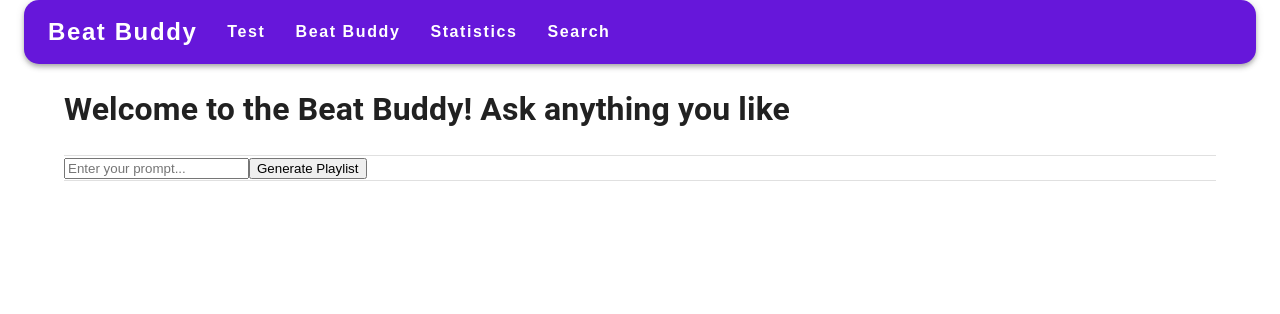
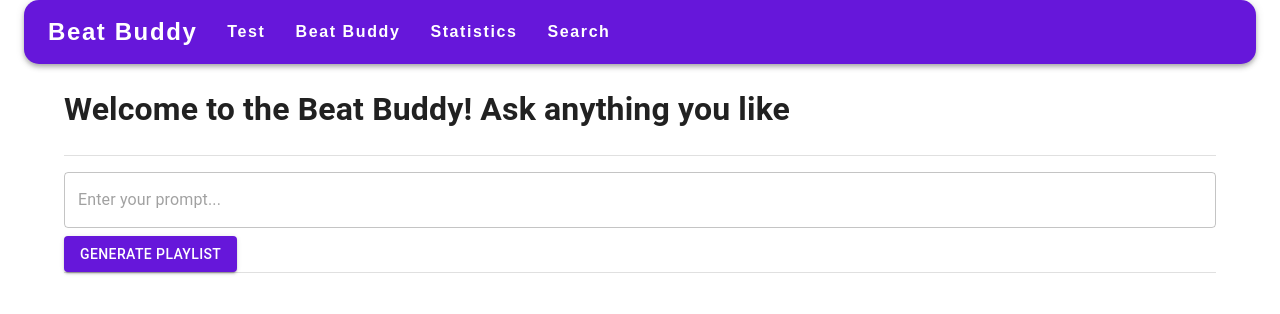
Before and after one commit to icpedroza/namis-minions, a React (Create React App) app in the folder client/: page /beat_buddy in a window 1280 px wide. Shown: the top 314 px of the page. Built offline with nearby package versions, Linux system fonts and the light colour scheme.

Commit message:
Updated UI

```diff
--- a/client/src/pages/LLMPage.js
+++ b/client/src/pages/LLMPage.js
@@ -1,4 +1,6 @@
-import {Container, Divider, CircularProgress, FormControl, InputLabel, MenuItem, Select, SelectChangeEvent} from "@mui/material";
+import {Container, Divider, CircularProgress, FormControl, InputLabel,
+    MenuItem, Select, SelectChangeEvent, createTheme, ThemeProvider,
+    TextField, Button, Box, TableContainer, Table, TableHead, TableRow, TableCell, TableBody, Typography} from "@mui/material";
 import {useState} from "react";
 import LazyTable from "../components/LazyTable";
 import config from "../config.json";
@@ -9,9 +11,22 @@ export default function LLMPage() {
     const [query, setQuery] = useState("");
     const [prompt, setPrompt] = useState(""); // Default prompt
     const [loading, setLoading] = useState(false);
+    const [error, setError] = useState(false);
+
+    const theme = createTheme({
+        palette: {
+            primary: {
+                main: '#6617da'
+            },
+            secondary: {
+                main: '#dd6e42'
+            }
+        },
+      });
 
     const handleGeneratePlaylist = async () => {
         setLoading(true);
+        setError(false);
         try {
             const promptResponse = await axios.post(`http://${config.server_host}:${config.server_port}/openai/completion`, {
                 prompt: prompt // Send the prompt in the request body
@@ -26,11 +41,16 @@ export default function LLMPage() {
                 });
                 console.log(queryResponse);
                 setGeneratedPlaylist(queryResponse.data);
+                if (queryResponse.data.length == 0) {
+                    setError(true);
+                }
             } catch (error) {
+                setError(true);
                 console.error('Query Error', error);
             }
         } catch (error) {
             console.error('OpenAI Error:', error);
+            setError(true);
             // Handle errors
         } finally {
             setLoading(false);
@@ -39,7 +59,7 @@ export default function LLMPage() {
 
     const generatedPlaylistColumns = [
         {
-            field: 'song_name',
+            field: 'name',
             headerName: 'Song',
         },
         {
@@ -53,41 +73,74 @@ export default function LLMPage() {
     ];
 
     return (
+        <ThemeProvider theme={theme}>
             <Container>
                 <h1>Welcome to the Beat Buddy! Ask anything you like</h1>
                 <Divider/>
-                <input
+                    <TextField
                         type="text"
                         value={prompt}
                         onChange={(e) => setPrompt(e.target.value)}
                         placeholder="Enter your prompt..."
+                        variant="outlined"
+                        fullWidth
+                        margin="normal"
                     />
-                <button onClick={handleGeneratePlaylist}>Generate Playlist</button>
+                    <Button
+                        variant="contained"
+                        color="primary"
+                        onClick={handleGeneratePlaylist}
+                        disabled={loading}
+                    >
+                        Generate Playlist
+                    </Button>
                 <Divider/>
-                {loading && <CircularProgress />}
+                    {loading && (
+                        <Box
+                            display="flex"
+                            justifyContent="center"
+                            alignItems="center"
+                            height={200} // Adjust height as needed
+                        >
+                            <CircularProgress />
+                        </Box>
+                    )}
+                    {error && (
+                        <Box
+                            display="flex"
+                            justifyContent="center"
+                            alignItems="center"
+                            height={200} // Adjust height as needed
+                        >
+                            <Typography variant="h4" color="primary">Beat Buddy had an oopsy-daisy. Try again with a new prompt!</Typography>
+                        </Box>
+                    )}
                     {generatedPlaylist.length > 0 && (
-                    <div>
+                        <Box marginTop={2}>
                             <h3>Generated Playlist:</h3>
-                        <table>
-                            <thead>
-                                <tr>
-                                    {generatedPlaylistColumns.map(col => (
-                                        <th key={col.field}>{col.headerName}</th>
+                            <TableContainer>
+                            <Table>
+                                <TableHead>
+                                <TableRow>
+                                    {generatedPlaylistColumns.map((column) => (
+                                    <TableCell key={column.field}>{column.headerName}</TableCell>
                                     ))}
-                                </tr>
-                            </thead>
-                            <tbody>
+                                </TableRow>
+                                </TableHead>
+                                <TableBody>
                                 {generatedPlaylist.map((row, index) => (
-                                    <tr key={index}>
-                                        {generatedPlaylistColumns.map(col => (
-                                            <td key={col.field}>{row[col.field]}</td>
+                                    <TableRow key={index}>
+                                    {generatedPlaylistColumns.map((column) => (
+                                        <TableCell key={column.field}>{row[column.field]}</TableCell>
                                     ))}
-                                    </tr>
+                                    </TableRow>
                                 ))}
-                            </tbody>
-                        </table>
-                    </div>
+                                </TableBody>
+                            </Table>
+                            </TableContainer>
+                        </Box>
                     )}
             </Container>
+        </ThemeProvider>
     )
 }
```
Lines whose indentation alone changed are shown as unchanged.
